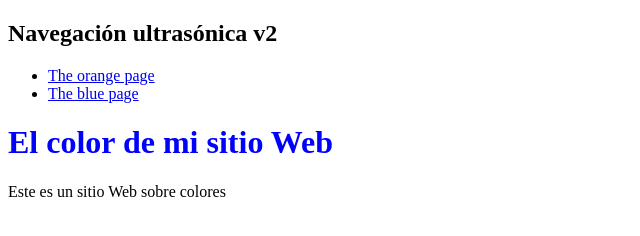
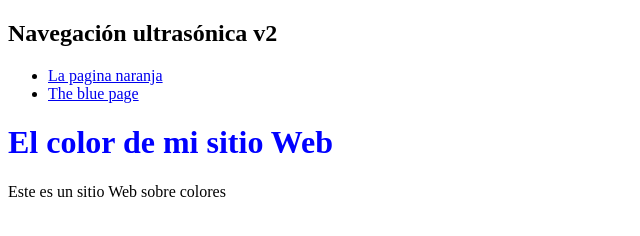
Before and after one commit to OscarM2001/PracticaGit, a plain HTML site: page index.html in a window 1280 px wide. Shown: the full height of the page, 0-640 px from the left. Drawn offline with Linux system fonts and the light colour scheme.

Commit message:
commit xavier cruz

```diff
--- a/index.html
+++ b/index.html
@@ -10,7 +10,7 @@
     <h2>Navegación ultrasónica v2 </h2>
     <ul>
         <li>
-            <a href="orange.html">The orange page</a>
+            <a href="orange.html">La pagina naranja</a>
         </li>
         <li>
             <a href="blue.html">The blue page</a>
```
